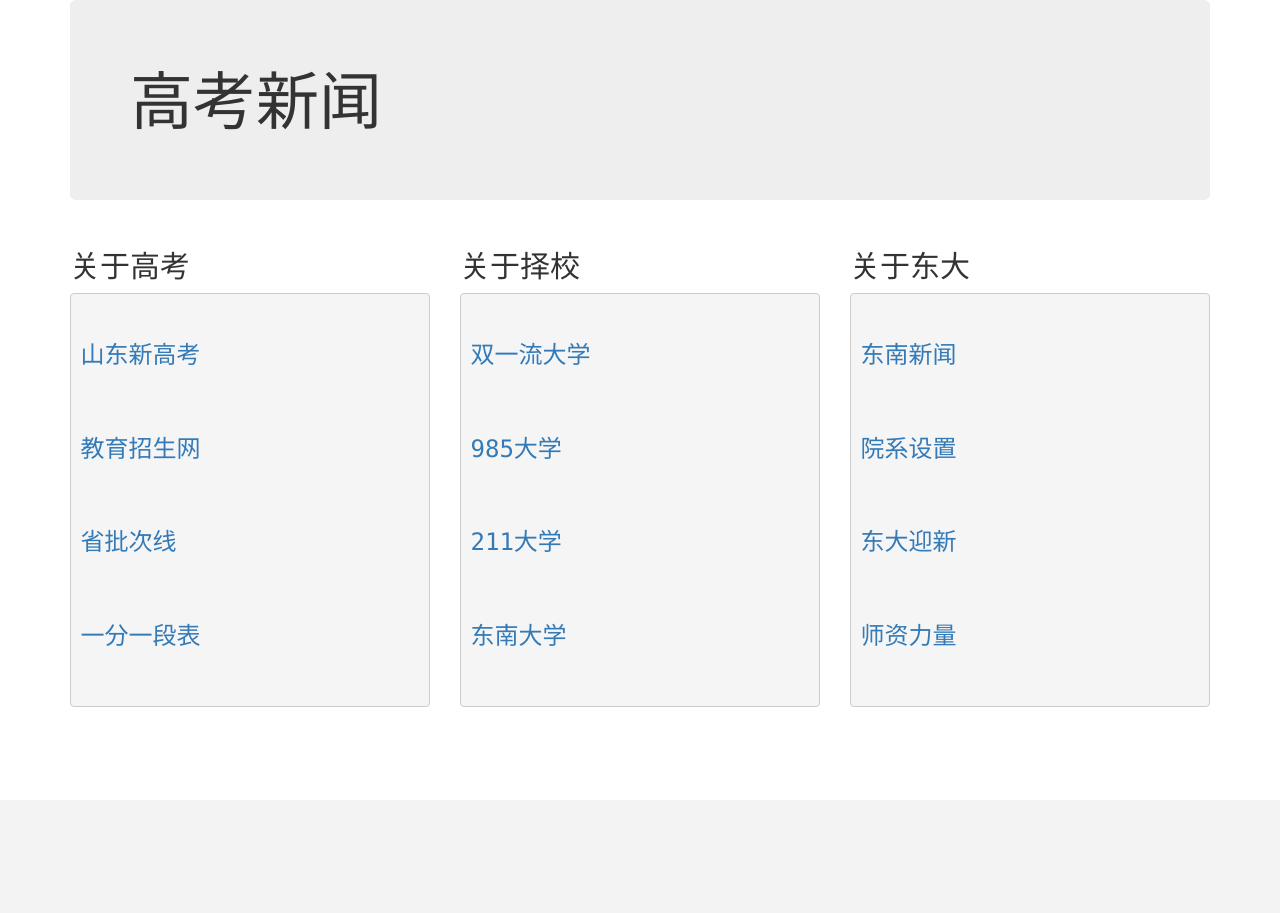
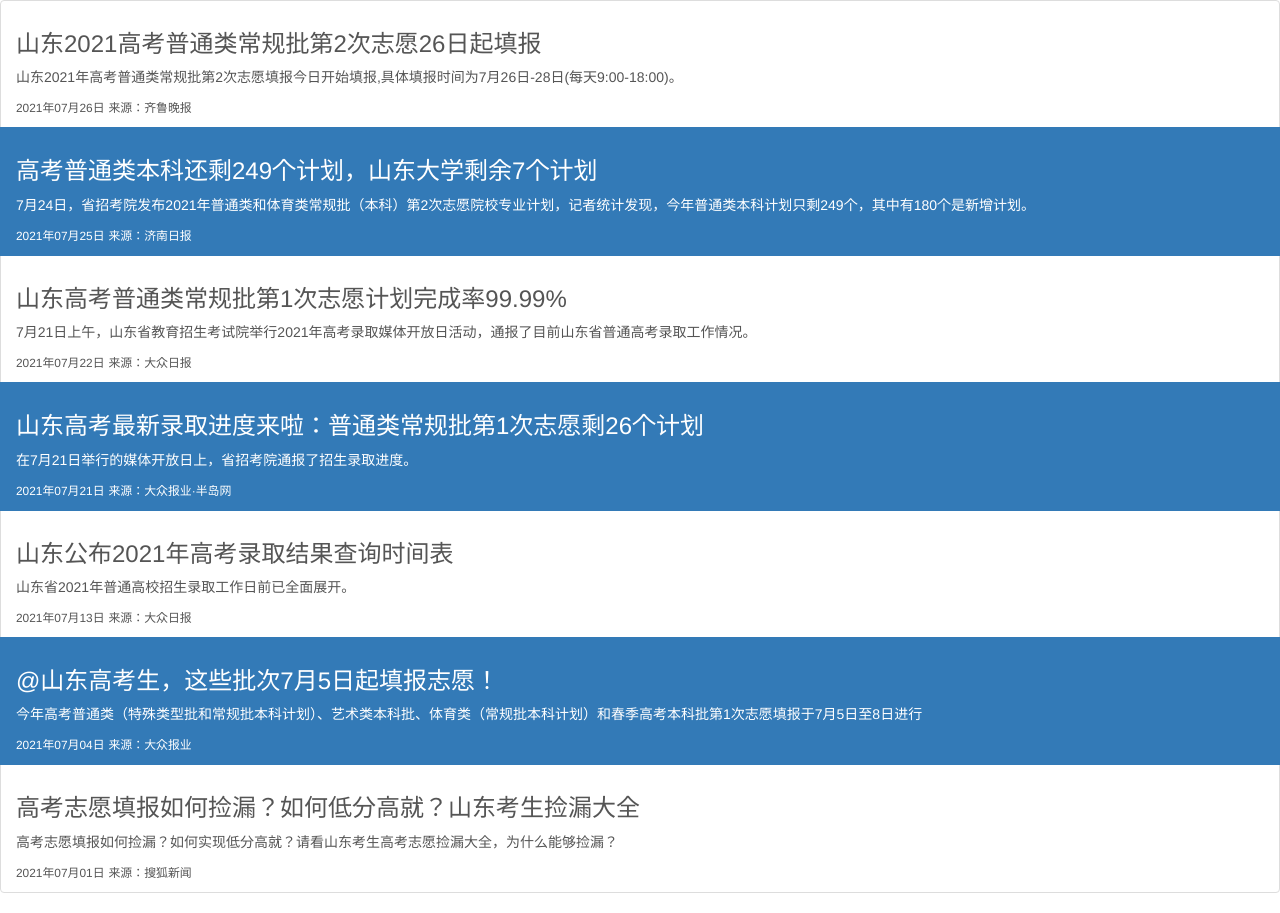
Before and after one commit to eshoyuan/GaokaoRecommend, a Django app: page /recommend/news.html/ in a window 1280 px wide. Before the commit the page ends 707 px from the top, so only its background shows below. Run offline with Django 3.2, Linux system fonts and the light colour scheme; some libraries are stand-ins or nearby versions.

Commit message:
新闻界面改写

```diff
--- a/templates/recommend/news.html
+++ b/templates/recommend/news.html
@@ -1,56 +1,98 @@
 <!DOCTYPE html>
 <html>
 <head>
-  <title>Bootstrap 实例</title>
+    <title>友情链接</title>
     <meta charset="utf-8">
     <meta name="viewport" content="width=device-width, initial-scale=1">
     <link rel="stylesheet" href="https://cdn.staticfile.org/twitter-bootstrap/3.3.7/css/bootstrap.min.css">
     <script src="https://cdn.staticfile.org/jquery/2.1.1/jquery.min.js"></script>
     <script src="https://cdn.staticfile.org/twitter-bootstrap/3.3.7/js/bootstrap.min.js"></script>
-  <meta charset="utf-8">
-  <title>Bootstrap 实例 - 代码</title>
-  <link rel="stylesheet" href="https://cdn.staticfile.org/twitter-bootstrap/3.3.7/css/bootstrap.min.css">
-  <script src="https://cdn.staticfile.org/jquery/2.1.1/jquery.min.js"></script>
-  <script src="https://cdn.staticfile.org/twitter-bootstrap/3.3.7/js/bootstrap.min.js"></script>
+    <style>
+        .bg {
+            background: url(../../static/recommend/assets/img/background/img-75.jpg) no-repeat center;
+            background-size: contain;
+        }
+
+        .center {
+            text-align: center;
+        }
+    </style>
 </head>
 <body>
 
-<div class="container">
-  <div class="jumbotron">
-    <h1>高考新闻</h1>
-    <p></p>
+<div class="list-group">
+    <a href="http://www.sd.xinhuanet.com/edu/2021-07/26/c_1127694994.htm"
+       class="list-group-item list-group-item-action flex-column align-items-start ">
+        <div class="d-flex w-100 justify-content-between">
+            <h3 class="mb-1">山东2021高考普通类常规批第2次志愿26日起填报</h3>
         </div>
-  <div class="row">
-    <div class="col-sm-4">
-     <h2>关于高考</h2>
-      <pre>
-        <a href="https://www.baidu.com/s?tn=88093251_92_hao_pg&wd=%E5%B1%B1%E4%B8%9C%E6%96%B0%E9%AB%98%E8%80%83&ie=utf-8" target="_blank"><h3>山东新高考</h3></a>
-        <a href="http://www.sdzk.cn/" target="_blank"><h3>教育招生网</h3></a>
-        <a href="https://www.baidu.com/s?ie=utf-8&f=8&rsv_bp=1&tn=88093251_92_hao_pg&wd=%E5%B1%B1%E4%B8%9C%E7%9C%81%E6%89%B9%E6%AC%A1%E7%BA%BF&oq=%25E9%25AB%2598%25E8%2580%2583&rsv_pq=ed0cba8e0006d25d&rsv_t=868epT4WELQ24SF5WpawZkg%2BCoG5elQMBU783xU24Mq1qcJ7zs%2FmSoLtlW3NxVKlp1nRfPQ6hyVp&rqlang=cn&rsv_enter=1&rsv_dl=tb&rsv_btype=t&inputT=4853&rsv_sug3=143&rsv_sug1=123&rsv_sug7=100&rsv_sug2=0&rsv_sug4=5227" target="_blank"><h3>省批次线</h3></a>
-        <a href="https://gkcx.eol.cn/colleges/bypart" target="_blank"><h3>一分一段表</h3></a>
-      </pre>
+        <p class="mb-1">山东2021年高考普通类常规批第2次志愿填报今日开始填报,具体填报时间为7月26日-28日(每天9:00-18:00)。</p>
+        <small>2021年07月26日</small>
+        <small class>来源：齐鲁晚报</small>
+    </a>
+
+    <a href="http://sd.sdnews.com.cn/yw/202107/t20210725_2937989.htm"
+       class="list-group-item list-group-item-action flex-column align-items-start  active">
+        <div class="d-flex w-100 justify-content-between">
+            <h3 class="mb-1">高考普通类本科还剩249个计划，山东大学剩余7个计划</h3>
         </div>
-    <div class="col-sm-4">
-      <h2>关于择校</h2>
-      <pre>
-        <a href="https://www.baidu.com/s?wd=%E5%8F%8C%E4%B8%80%E6%B5%81%E5%A4%A7%E5%AD%A6&rsv_spt=1&rsv_iqid=0x8e815c450001a3d9&issp=1&f=8&rsv_bp=1&rsv_idx=2&ie=utf-8&rqlang=cn&tn=baiduhome_pg&rsv_enter=1&rsv_dl=tb&oq=211%25E5%25A4%25A7%25E5%25AD%25A6&rsv_btype=t&inputT=2495&rsv_t=2208Nt2ikFeY1%2F5050grTUxRXmVVnjxR0JKKAprHYAA24ITL157mhJ2DrJfnQxKsX3cT&rsv_pq=ed91a898000453ba&rsv_sug3=21&rsv_sug1=29&rsv_sug7=100&rsv_sug2=0&rsv_sug4=7211" target="_blank"><h3>双一流大学</h3></a>
-        <a href="https://www.baidu.com/s?wd=985%E5%A4%A7%E5%AD%A6&rsv_spt=1&rsv_iqid=0x8e815c450001a3d9&issp=1&f=8&rsv_bp=1&rsv_idx=2&ie=utf-8&tn=baiduhome_pg&rsv_enter=1&rsv_dl=tb&rsv_sug3=9&rsv_sug1=9&rsv_sug7=100&rsv_sug2=0&rsv_btype=i&prefixsug=985%25E5%25A4%25A7%25E5%25AD%25A6&rsp=5&inputT=2467&rsv_sug4=3302" target="_blank"><h3>985大学</h3></a>
-        <a href="https://www.baidu.com/s?wd=211%E5%A4%A7%E5%AD%A6&rsv_spt=1&rsv_iqid=0x8e815c450001a3d9&issp=1&f=8&rsv_bp=1&rsv_idx=2&ie=utf-8&rqlang=cn&tn=baiduhome_pg&rsv_enter=1&rsv_dl=tb&oq=985%25E5%25A4%25A7%25E5%25AD%25A6&rsv_btype=i&inputT=2467&rsv_t=8dbeYMKJeIg9DA1P3JvspJ3udkXXn8R3NhzzflJpq0pjhlBnWLdgAto9K%2FQ1RILXWTdO&rsv_sug3=12&rsv_sug1=13&rsv_sug7=100&rsv_pq=d22f8fc00005f090&bs=985%E5%A4%A7%E5%AD%A6" target="_blank"><h3>211大学</h3></a>
-        <a href="https://www.baidu.com/s?wd=%E4%B8%9C%E5%8D%97%E5%A4%A7%E5%AD%A6&rsv_spt=1&rsv_iqid=0x8e815c450001a3d9&issp=1&f=8&rsv_bp=1&rsv_idx=2&ie=utf-8&rqlang=cn&tn=baiduhome_pg&rsv_enter=1&rsv_dl=tb&oq=%25E5%258F%258C%25E4%25B8%2580%25E6%25B5%2581%25E5%25A4%25A7%25E5%25AD%25A6&rsv_btype=t&inputT=2495&rsv_t=97bbiENyZRIQtOlER2Vi93JV5OPl76qZlZnSRCvDlV%2BbDr0TMiVv9gPQ%2BK4m%2FklAB2Bt&rsv_pq=b0a933d40004047e&rsv_sug3=23&rsv_sug1=34&rsv_sug7=100&bs=%E5%8F%8C%E4%B8%80%E6%B5%81%E5%A4%A7%E5%AD%A6" target="_blank"><h3>东南大学</h3></a>
-      </pre>
-    </div>
-    <div class="col-sm-4">
-      <h2>关于东大</h2>
-      <pre>
-        <a href="https://news.seu.edu.cn/" target="_blank"><h3>东南新闻</h3></a>
-        <a href="https://www.seu.edu.cn/28438/list.htm" target="_blank"><h3>院系设置</h3></a>
-        <a href=" https://yingxin.seu.edu.cn/" target="_blank"><h3>东大迎新</h3></a>
-        <a href="https://www.seu.edu.cn/_t2492/28450/list.psp" target="_blank"><h3>师资力量</h3></a>
-      </pre>
+        <p class="mb-1">7月24日，省招考院发布2021年普通类和体育类常规批（本科）第2次志愿院校专业计划，记者统计发现，今年普通类本科计划只剩249个，其中有180个是新增计划。</p>
+        <small>2021年07月25日</small>
+        <small class>来源：济南日报</small>
+    </a>
+
+
+    <a href="http://www.sd.xinhuanet.com/news/2021-07/22/c_1127680692.htm"
+       class="list-group-item list-group-item-action flex-column align-items-start">
+        <div class="d-flex w-100 justify-content-between">
+            <h3 class="mb-1">山东高考普通类常规批第1次志愿计划完成率99.99%</h3>
 
         </div>
+        <p class="mb-1">7月21日上午，山东省教育招生考试院举行2021年高考录取媒体开放日活动，通报了目前山东省普通高考录取工作情况。</p>
+        <small>2021年07月22日</small>
+        <small class>来源：大众日报</small>
+    </a>
+
+    <a href="http://edu.bandao.cn/a/525459.html"
+       class="list-group-item list-group-item-action flex-column align-items-start  active">
+        <div class="d-flex w-100 justify-content-between">
+            <h3 class="mb-1">山东高考最新录取进度来啦：普通类常规批第1次志愿剩26个计划</h3>
         </div>
+        <p class="mb-1">在7月21日举行的媒体开放日上，省招考院通报了招生录取进度。</p>
+        <small class>2021年07月21日</small>
+        <small class>来源：大众报业·半岛网</small>
+    </a>
+
+    <a href="http://www.sd.xinhuanet.com/news/2021-07/13/c_1127648514.htm"
+       class="list-group-item list-group-item-action flex-column align-items-start ">
+        <div class="d-flex w-100 justify-content-between">
+            <h3 class="mb-1">山东公布2021年高考录取结果查询时间表</h3>
         </div>
+        <p class="mb-1">山东省2021年普通高校招生录取工作日前已全面展开。</p>
+        <small>2021年07月13日</small>
+        <small class>来源：大众日报</small>
+    </a>
+
+    <a href="https://sd.dzwww.com/sdnews/202107/t20210704_8724068.htm"
+       class="list-group-item list-group-item-action flex-column align-items-start  active">
+        <div class="d-flex w-100 justify-content-between">
+            <h3 class="mb-1">@山东高考生，这些批次7月5日起填报志愿！</h3>
+        </div>
+        <p class="mb-1">今年高考普通类（特殊类型批和常规批本科计划）、艺术类本科批、体育类（常规批本科计划）和春季高考本科批第1次志愿填报于7月5日至8日进行</p>
+        <small>2021年07月04日</small>
+        <small class>来源：大众报业</small>
+    </a>
+
+    <a href="https://www.sohu.com/a/474910151_716280"
+       class="list-group-item list-group-item-action flex-column align-items-start">
+        <div class="d-flex w-100 justify-content-between">
+            <h3 class="mb-1">高考志愿填报如何捡漏？如何低分高就？山东考生捡漏大全</h3>
+        </div>
+        <p class="mb-1">高考志愿填报如何捡漏？如何实现低分高就？请看山东考生高考志愿捡漏大全，为什么能够捡漏？</p>
+        <small>2021年07月01日</small>
+        <small class>来源：搜狐新闻</small>
+    </a>
+
 </div>
 </body>
 </html>
```
Lines whose indentation alone changed are shown as unchanged.
